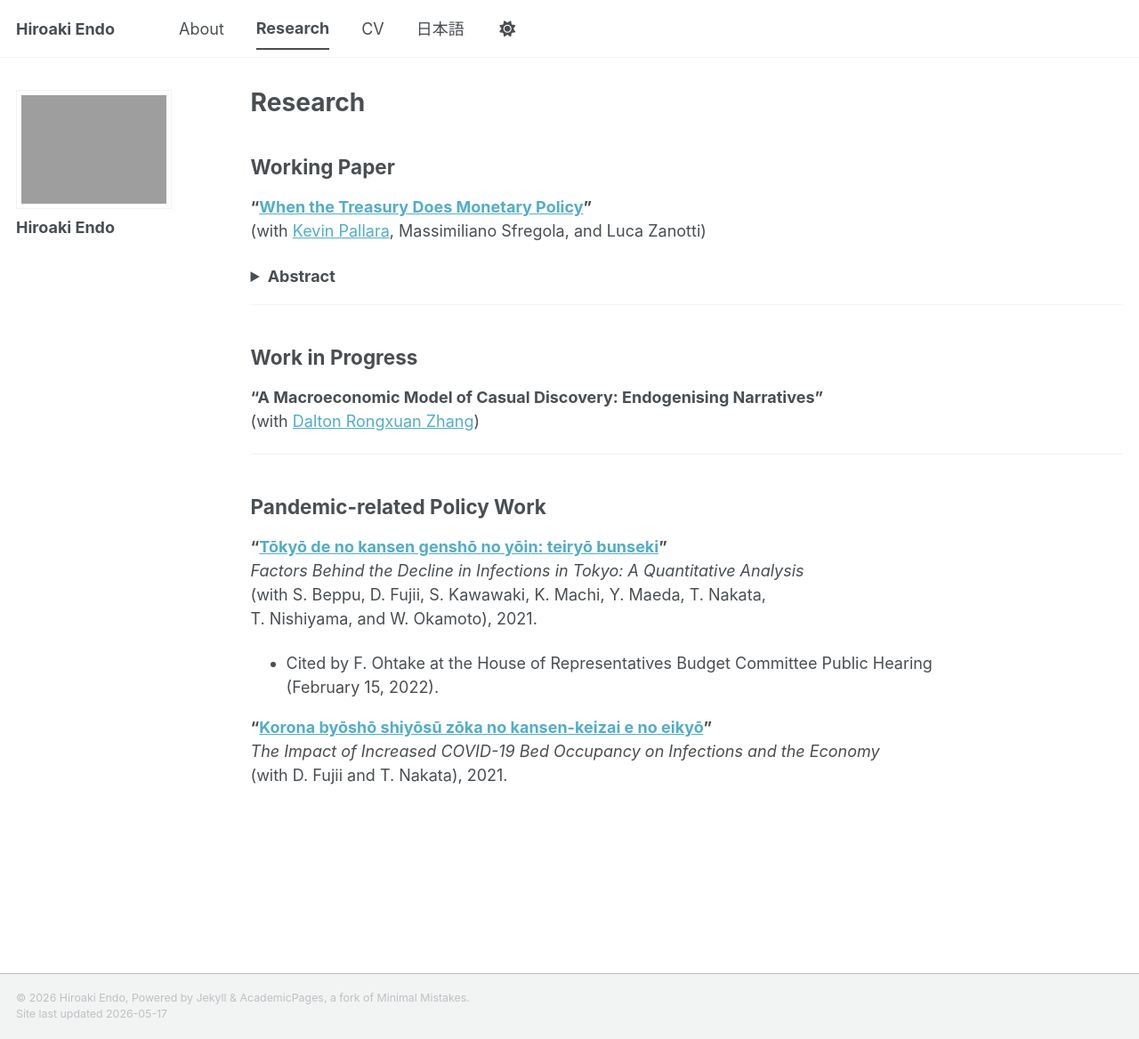
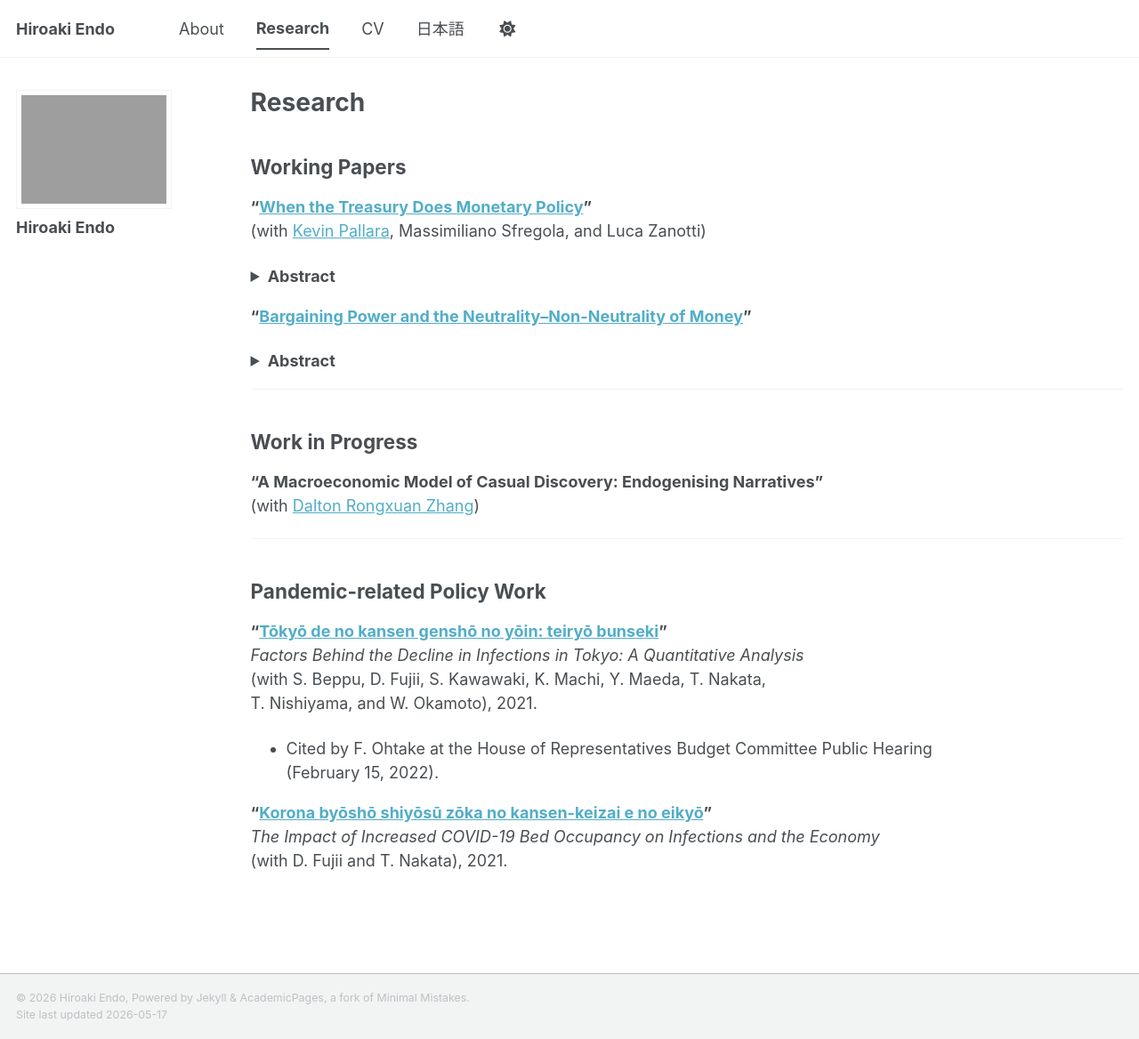
Before and after one commit to hiroendo1014/hiroendo1014.github.io, a Jekyll site: the page built from _pages/research.md, in a window 1280 px wide and 1168 px high. Shown: the whole window at 89% size. Built offline with Jekyll 4.4.1, drawn with Linux system fonts in a browser that asks for light colours; a script bundle is joined from its source files by our own code; library files that are not in the unit come from our copies.

Commit message:
Update section title and add new working paper

```diff
--- a/_pages/research.md
+++ b/_pages/research.md
@@ -9,7 +9,7 @@ redirect_from:
 
 {% include base_path %}
 
-## Working Paper
+## Working Papers
 **“[When the Treasury Does Monetary Policy](../../files/research/tps/EPSZ.pdf)”**
 (with [Kevin Pallara](https://sites.google.com/view/kpallara/), Massimiliano Sfregola, and Luca Zanotti)
 <details>
@@ -17,6 +17,14 @@ redirect_from:
   <p>
 Debt management decisions have macroeconomic effects comparable to monetary policy. Using high-frequency movements in interest rate futures around U.S. Treasury issuance announcements, we identify a Treasury policy shock—an unanticipated change in public debt supply across maturities. A shock that raises the five-year Treasury yield transmits strongly to corporate borrowing rates, tightens credit conditions, and lowers industrial production significantly. These effects closely mirror those of a conventional monetary policy tightening. The only distinction lies in the yield curve response: while long-term treasury yields increase significantly, the shock has minimal effects on short-term interest rates. We show that this pattern reflects the Federal Reserve’s sterilization of short-term Treasury issuance, while issuance at longer maturities is only partially offset.
   </p>
+</details>
+
+**“[Bargaining Power and the Neutrality–Non-Neutrality of Money](../../files/research/excess_demand_supply/draft_march.pdf)”**
+<details>
+<summary><strong>Abstract</strong></summary>
+<p>
+This paper studies how buyer–seller bargaining powers shape monetary non–neutrality. When sellers have stronger bargaining power, the economy operates in an excess-supply regime and the Phillips curve is upward-sloping. When buyers have a stronger bargaining power, the economy operates in an excess-demand regime, and the Phillips curve is downward-sloping. Bargaining power smoothly parameterises the transition between the two regimes. In the knife-edge case, when the two powers cancel out, the Phillips curve becomes vertical and the economy approximates the flexible-price outcome. In this case, inflation is no longer costly. By allowing bargaining power to vary, the model places the insights of the general disequilibrium literature on an equilibrium footing.
+</p>
 </details>
 
 ---
```
